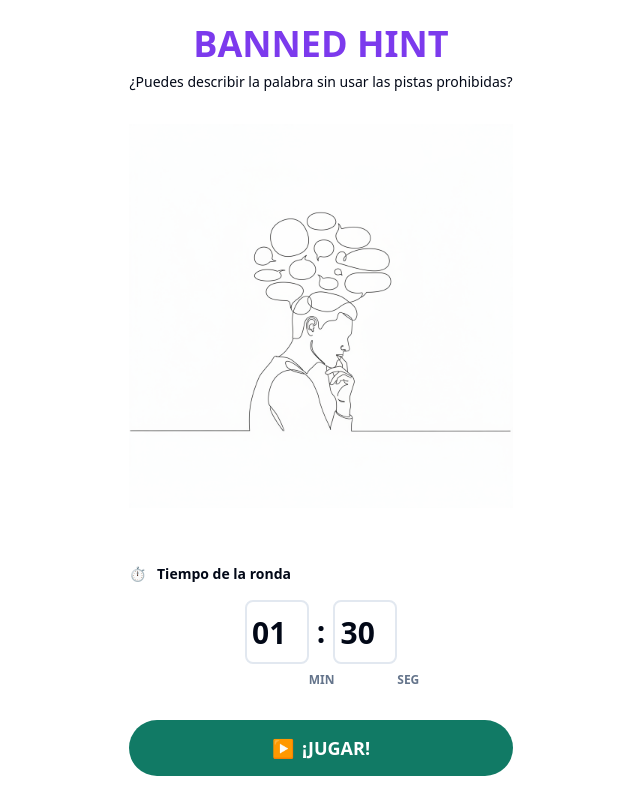
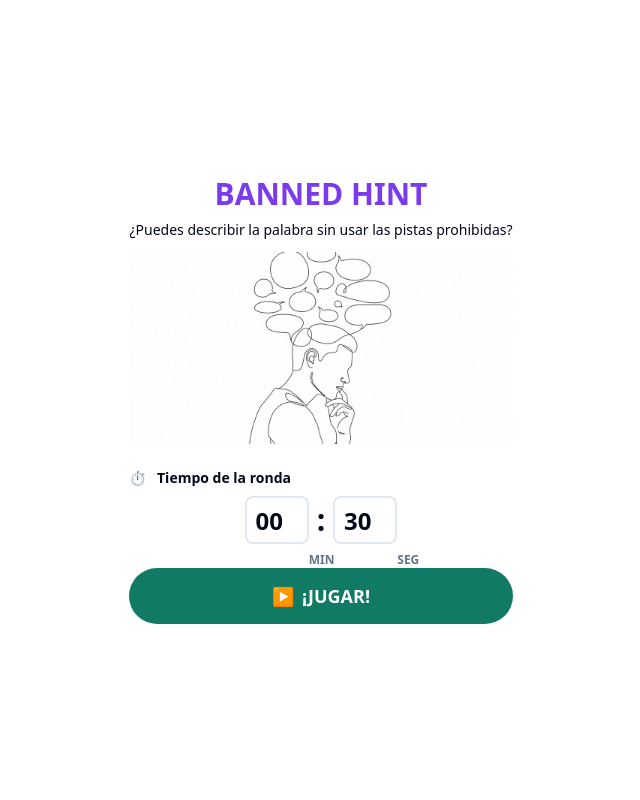
Before and after one commit to GermanDG6/banned-hint, a React (Vite) app in the folder frontend/: page / in a window 1280 px wide. Shown: the whole page, without its empty margins (319-959 px from the left). Built offline with nearby package versions, Linux system fonts and the light colour scheme.

Commit message:
refactor: update HomePage styles and adjust timer initialization

```diff
--- a/frontend/src/pages/home/HomePage.module.css
+++ b/frontend/src/pages/home/HomePage.module.css
@@ -1,7 +1,9 @@
 /* HomePage.module.css */
 
 .page {
-  @apply min-h-screen bg-background flex flex-col items-center justify-center px-4;
+  height: 100dvh;
+  overflow: hidden;
+  @apply bg-background flex flex-col items-center justify-center px-4;
 }
 
 .container {
@@ -9,11 +11,11 @@
 }
 
 .header {
-  @apply text-center mb-8;
+  @apply text-center mb-3;
 }
 
 .title {
-  @apply text-4xl font-bold text-brand mb-2;
+  @apply text-3xl font-bold text-brand mb-2;
 }
 
 .subtitle {
@@ -21,19 +23,19 @@
 }
 
 .illustrationWrapper {
-  @apply flex justify-center mb-8;
+  @apply flex justify-center mb-3;
 }
 
 .illustration {
-  @apply w-full max-w-sm object-contain;
+  @apply w-full max-w-sm max-h-48 object-cover;
 }
 
 .timerSection {
-  @apply mb-8 py-6;
+  @apply mb-3 py-3;
 }
 
 .timerLabel {
-  @apply text-sm font-semibold text-foreground mb-4 flex items-center gap-2;
+  @apply text-sm font-semibold text-foreground mb-2 flex items-center gap-2;
 }
 
 .timerIcon {
@@ -45,7 +47,7 @@
 }
 
 .timerInput {
-  @apply w-16 h-16 text-center text-3xl font-bold border-2 border-border rounded-lg;
+  @apply w-16 h-12 text-center text-2xl font-bold border-2 border-border rounded-lg;
   @apply focus:outline-none focus:ring-2 focus:ring-brand focus:border-brand;
   @apply bg-background text-foreground;
 }
--- a/frontend/src/pages/home/HomePage.tsx
+++ b/frontend/src/pages/home/HomePage.tsx
@@ -7,7 +7,7 @@ import { InvalidTimerException } from '@/features/round/domain/exceptions/invali
 import { RoundConfigSession } from '@/shared/session/round-config.session';
 
 export function HomePage() {
-  const [minutes, setMinutes] = useState(1);
+  const [minutes, setMinutes] = useState(0);
   const [seconds, setSeconds] = useState(30);
   const navigate = useNavigate();
 
```
